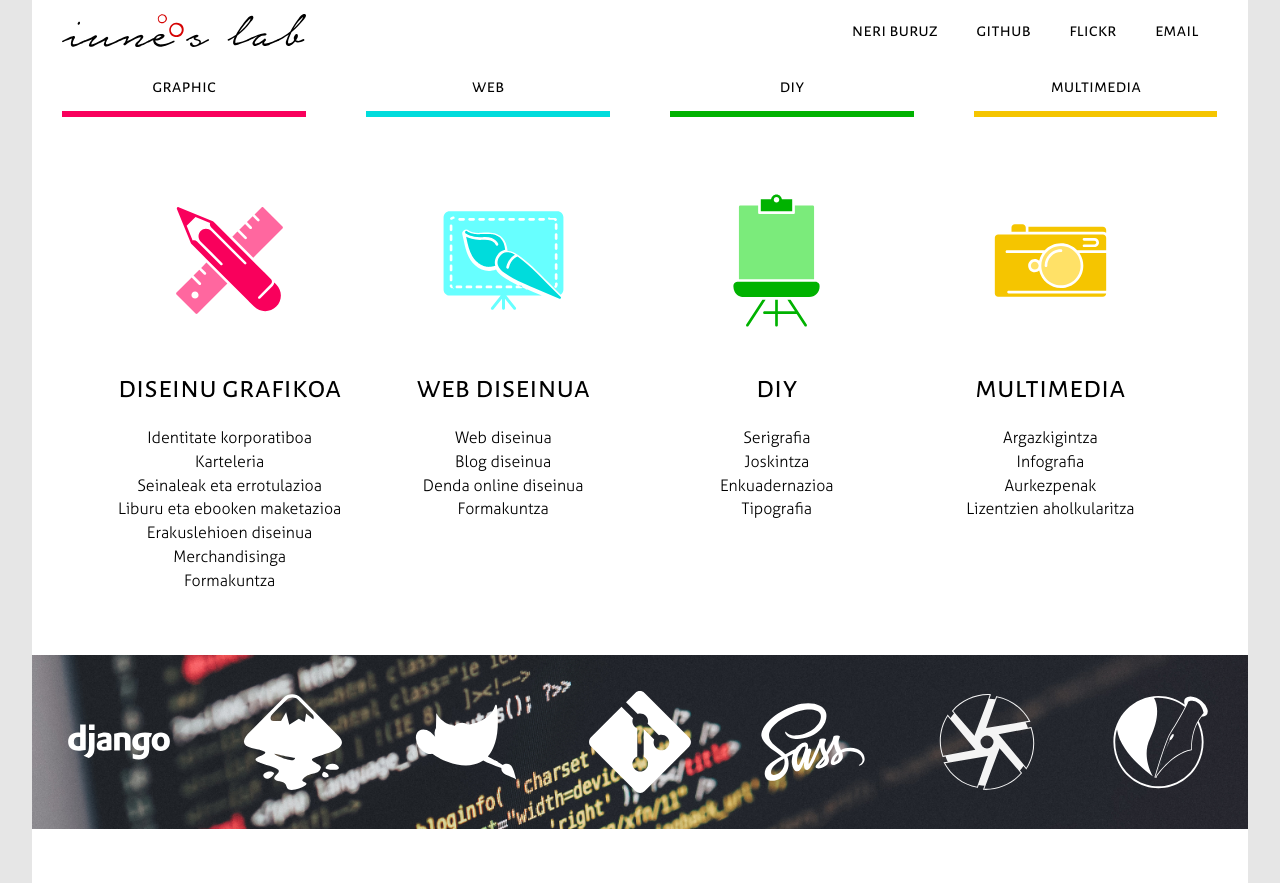
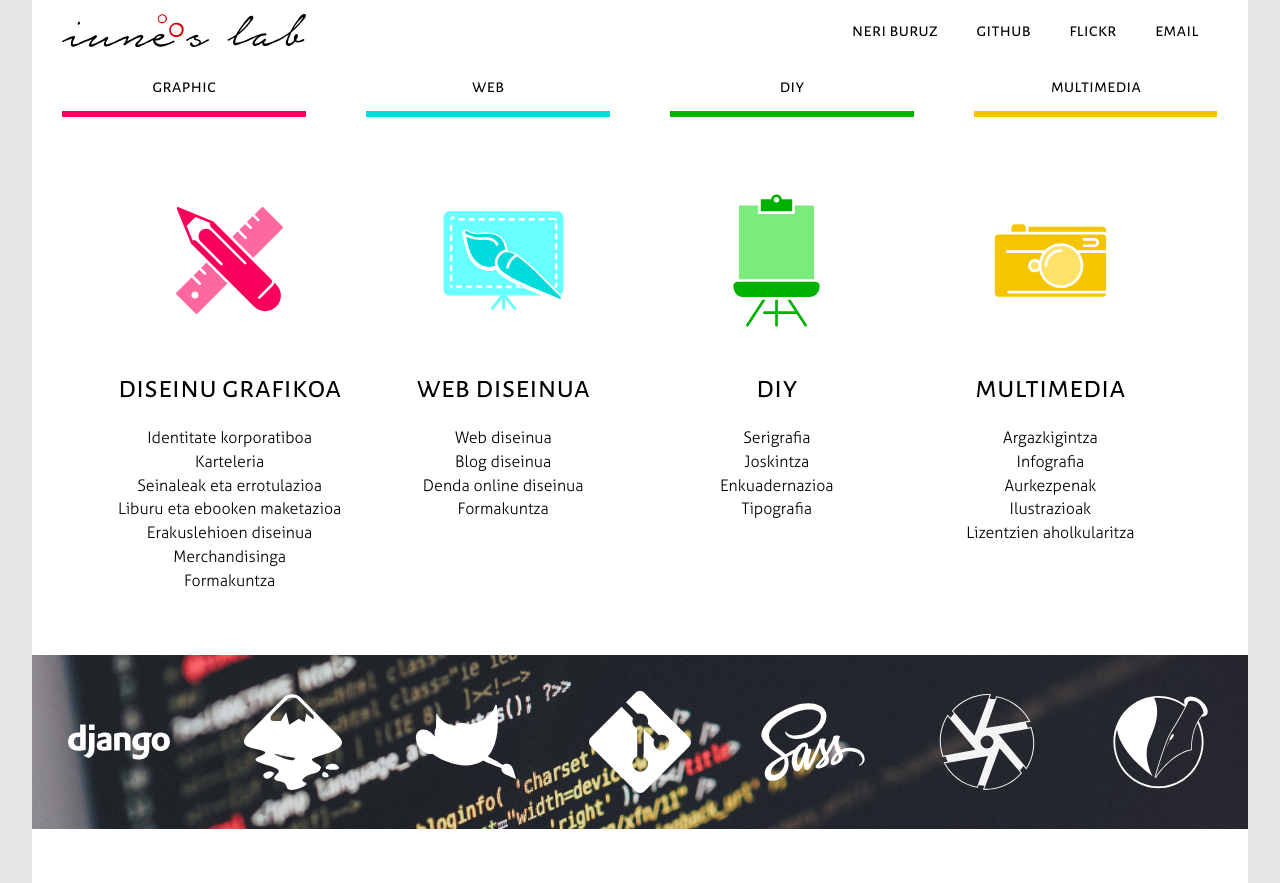
Before and after one commit to iunetrecet/iunetrecet.github.io, a Jekyll site: the page built from about.md, in a window 1280 px wide, cut to the strip 0-883 px from the top of the page. Built offline with Jekyll 4.4.1, drawn with Linux system fonts in a browser that asks for light colours.

Commit message:
Added illustrations to the multimedia list

```diff
--- a/_layouts/about.html
+++ b/_layouts/about.html
@@ -44,6 +44,7 @@ layout: default
       <li>Argazkigintza</li>
       <li>Infografia</li>
       <li>Aurkezpenak</li>
+      <li>Ilustrazioak</li>
       <li>Lizentzien aholkularitza</li>
     </ul>
   </li>
```
